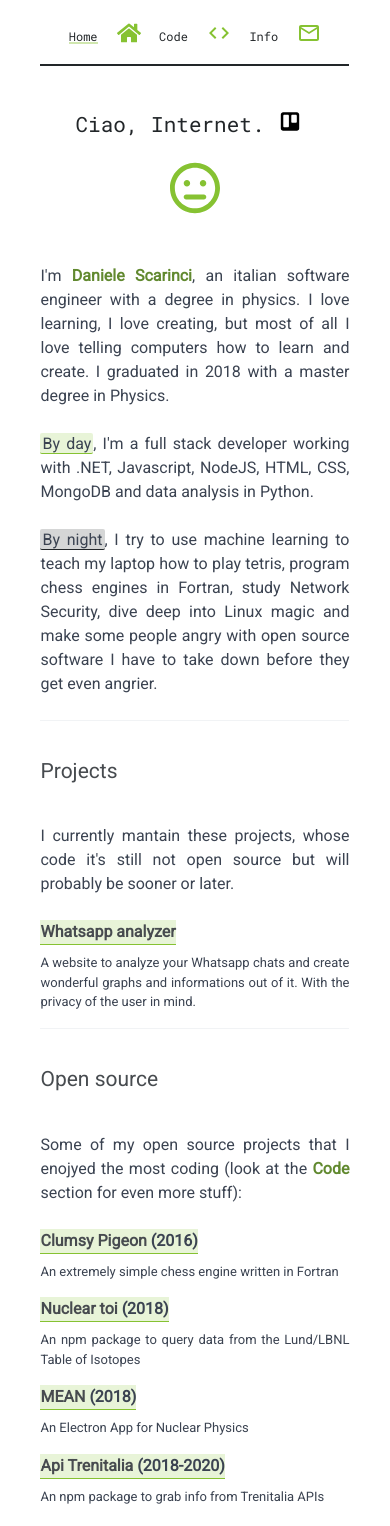
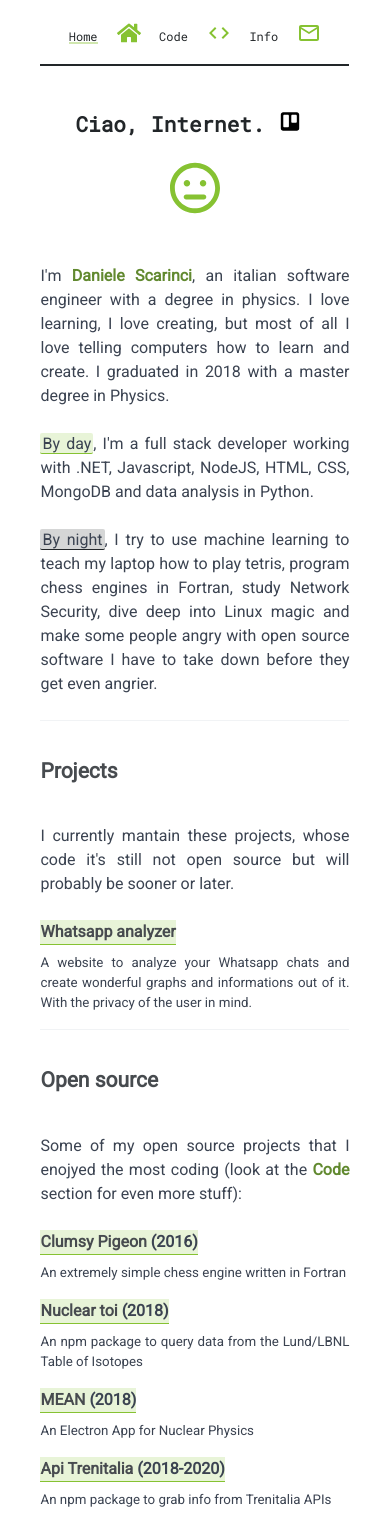
Before and after one commit to TrinTragula/scarinci.dev, a React (Create React App) app: page / in a window 390 px wide. Built offline with nearby package versions, Linux system fonts and the light colour scheme.

Commit message:
Allineamenti vari per click su mobile

```diff
--- a/src/components/Header.css
+++ b/src/components/Header.css
@@ -1,7 +1,6 @@
 .header {
     text-align: center;
     margin-top: 20px;
-    height: 52px;
 }
 
 .ultrabold {
@@ -16,11 +15,11 @@
 
 .animated_logo img {
     margin-left: 19px;
-    transition: 0.5s;
 }
 
 .animated_logo:hover img {
     transform: rotate(360deg);
+    transition: 0.5s;
 }
 
 .menu-item {
@@ -54,9 +53,6 @@
         margin-left: 3%;
         margin-right: 3%;
     }
-    .header {
-        height: 19px;
-    }
     .menu-item {
         font-size: 20px;
         line-height: 20px;
@@ -69,9 +65,6 @@
 }
 
 @media (max-width: 500px) {
-    .header {
-        height: 19px;
-    }
     .menu-item {
         font-size: 12px;
         line-height: 12px;
--- a/src/components/Home.css
+++ b/src/components/Home.css
@@ -48,6 +48,7 @@ mark.night {
 
 .ciao_internet {
     font-family: 'Roboto Mono', monospace;
+    font-weight: bold;
     color: #222629;
 }
 
@@ -56,6 +57,7 @@ h3.info {
     padding-bottom: 30px;
     color: #474B4F;
     text-align: left;
+    font-weight: bold;
 }
 
 @media (max-width: 845px) {
@@ -93,6 +95,6 @@ dt.project-info {
 }
 
 dd.project-info {
-    font-size: small;
+    font-size: smaller;
     text-align: justify;
 }
--- a/src/components/HorizontalLine.css
+++ b/src/components/HorizontalLine.css
@@ -1,5 +1,17 @@
 .horizontal-line {
     border: 1px solid #222629;
     background: #222629;
-    margin-top: 25px;
+    margin-top: 21px;
 }
+
+@media (max-width: 845px) {
+    .horizontal-line {
+        margin-top: 2px;
+    }
+}
+
+@media (max-width: 500px) {
+    .horizontal-line {
+        margin-top: 10px;
+    }
+}
```
